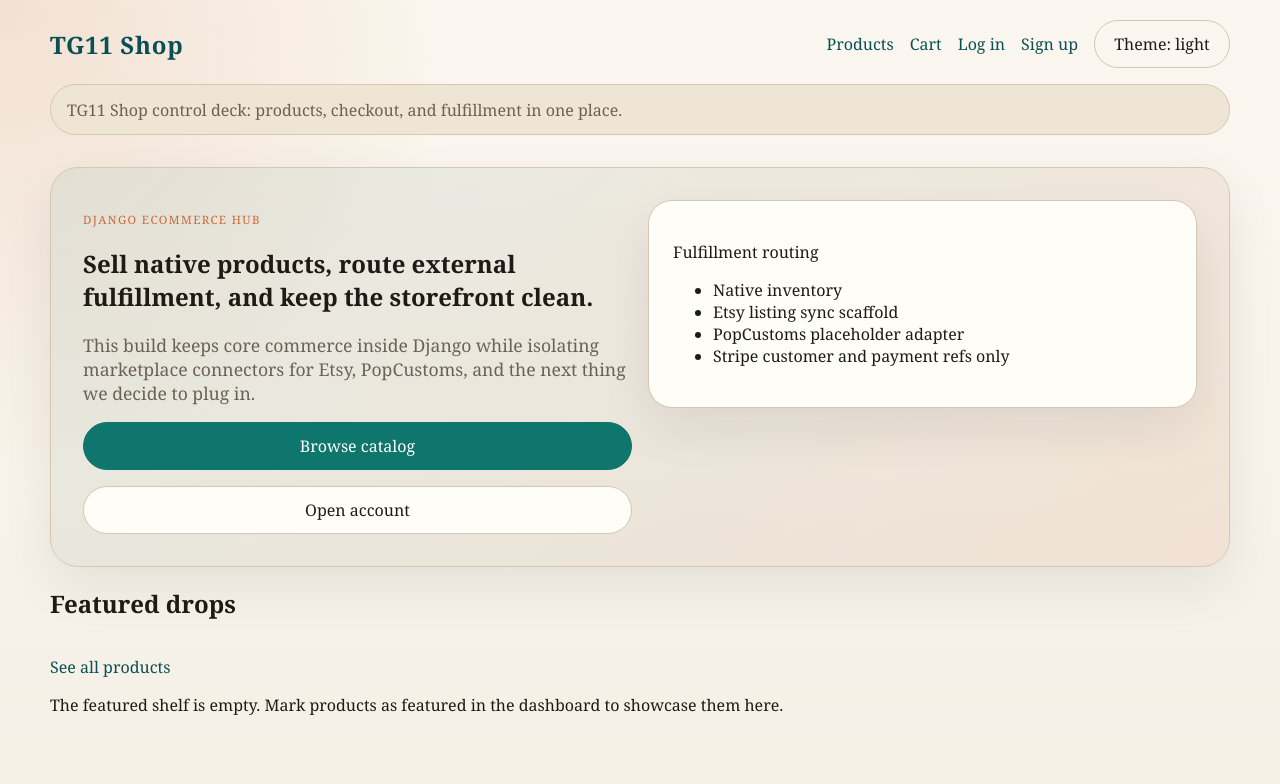
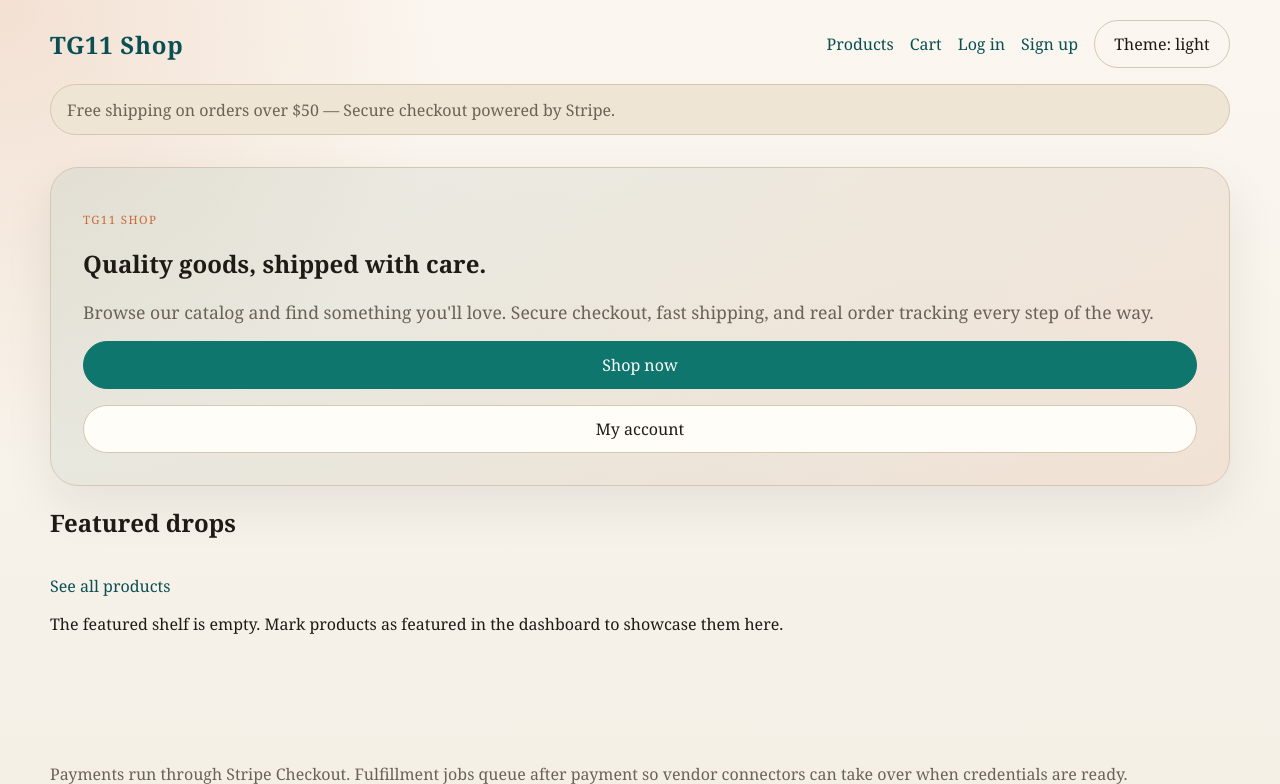
Before and after one commit to tg11-org/storefront, a Django app: page / in a window 1280 px wide. Shown: the top 784 px of the page. Run offline with Django 5.2, Linux system fonts and the light colour scheme; data that the repository does not hold is empty.

Commit message:
customer-facing copy: remove all dev jargon, clean up hero and product cards

```diff
--- a/templates/accounts/dashboard.html
+++ b/templates/accounts/dashboard.html
@@ -47,7 +47,7 @@
     {% for order in orders %}
       <article class="mini-card">
         <a href="{% url 'orders:detail' order.number %}">{{ order.number }}</a>
-        <p>{{ order.get_status_display }} ? Fulfilled via {{ order.fulfillment_label }}</p>
+        <p>{{ order.get_status_display }}</p>
       </article>
     {% empty %}
       <p>No orders yet.</p>
--- a/templates/base.html
+++ b/templates/base.html
@@ -46,7 +46,7 @@
           <button id="theme-toggle" type="button" class="button ghost theme-toggle" aria-label="Toggle color theme">Theme: light</button>
         </div>
       </div>
-      <div class="hero-ribbon">TG11 Shop control deck: products, checkout, and fulfillment in one place.</div>
+      <div class="hero-ribbon">Free shipping on orders over $50 &mdash; Secure checkout powered by Stripe.</div>
     </header>
 
     {% if messages %}
--- a/templates/cart/detail.html
+++ b/templates/cart/detail.html
@@ -16,7 +16,7 @@
       <article class="stack-card">
         <div>
           <h2>{{ item.product.name }}</h2>
-          <p>{{ item.variant.title }} · Fulfilled via {{ item.product.get_default_source_display }}</p>
+          <p>{{ item.variant.title }}</p>
 
           {% if item.quantity > item.variant.effective_max_order_quantity %}
             <p class="warning-text">⚠️ Quantity exceeds allowed maximum ({{ item.variant.effective_max_order_quantity }} max per order)</p>
--- a/templates/catalog/home.html
+++ b/templates/catalog/home.html
@@ -3,22 +3,13 @@
 {% block content %}
 <section class="hero-panel">
   <div>
-    <p class="eyebrow">Django ecommerce hub</p>
-    <h1>Sell native products, route external fulfillment, and keep the storefront clean.</h1>
-    <p class="lead">This build keeps core commerce inside Django while isolating marketplace connectors for Etsy, PopCustoms, and the next thing we decide to plug in.</p>
+    <p class="eyebrow">TG11 Shop</p>
+    <h1>Quality goods, shipped with care.</h1>
+    <p class="lead">Browse our catalog and find something you'll love. Secure checkout, fast shipping, and real order tracking every step of the way.</p>
     <div class="cta-row">
-      <a class="button primary" href="{% url 'catalog:product_list' %}">Browse catalog</a>
-      <a class="button" href="{% url 'accounts:dashboard' %}">Open account</a>
+      <a class="button primary" href="{% url 'catalog:product_list' %}">Shop now</a>
+      <a class="button" href="{% url 'accounts:dashboard' %}">My account</a>
     </div>
-  </div>
-  <div class="hero-card">
-    <p>Fulfillment routing</p>
-    <ul>
-      <li>Native inventory</li>
-      <li>Etsy listing sync scaffold</li>
-      <li>PopCustoms placeholder adapter</li>
-      <li>Stripe customer and payment refs only</li>
-    </ul>
   </div>
 </section>
 
@@ -29,7 +20,6 @@
 <div class="card-grid">
   {% for product in featured_products %}
     <article class="product-card">
-      <p class="pill">Fulfilled via {{ product.fulfillment_label }}</p>
       <h3><a href="{{ product.get_absolute_url }}">{{ product.name }}</a></h3>
       <p>{{ product.short_description|default:product.description|truncatechars:120 }}</p>
       <div class="card-meta">
--- a/templates/catalog/product_detail.html
+++ b/templates/catalog/product_detail.html
@@ -24,7 +24,6 @@
   </article>
 
   <article class="detail-card">
-    <p class="pill">Fulfilled via {{ object.fulfillment_label }}</p>
     <h1>{{ object.name }}</h1>
     <p class="lead">{{ object.short_description|default:object.description }}</p>
     <div class="prose">{{ object.description|linebreaks }}</div>
--- a/templates/catalog/product_list.html
+++ b/templates/catalog/product_list.html
@@ -6,12 +6,11 @@
     <p class="eyebrow">Catalog</p>
     <h1>Browse products</h1>
   </div>
-  <p>Native, Etsy-linked, and future connector-driven items all live behind one storefront.</p>
+  <p>Explore everything we carry. New items added regularly.</p>
 </section>
 <div class="card-grid">
   {% for product in object_list %}
     <article class="product-card">
-      <p class="pill">Fulfilled via {{ product.fulfillment_label }}</p>
       <h2><a href="{{ product.get_absolute_url }}">{{ product.name }}</a></h2>
       <p>{{ product.short_description|default:product.description|truncatechars:120 }}</p>
       <div class="card-meta">
--- a/templates/checkout/success.html
+++ b/templates/checkout/success.html
@@ -6,7 +6,6 @@
   <h1>Thanks, your order is in motion.</h1>
   {% if order %}
     <p>Order <strong>{{ order.number }}</strong> is currently <strong>{{ order.get_status_display }}</strong>.</p>
-    <p>Fulfillment source: <strong>{{ order.fulfillment_label }}</strong></p>
     <a class="button primary" href="{% url 'orders:detail' order.number %}">View order</a>
   {% else %}
     <p>Stripe redirected back successfully, but we could not resolve the order record from the session yet.</p>
--- a/templates/orders/order_detail.html
+++ b/templates/orders/order_detail.html
@@ -4,12 +4,12 @@
 <section class="stack-card">
   <p class="eyebrow">Order detail</p>
   <h1>{{ object.number }}</h1>
-  <p>{{ object.get_status_display }} ? Fulfilled via {{ object.fulfillment_label }}</p>
+  <p>{{ object.get_status_display }}</p>
   <div class="stack-list">
     {% for item in object.items.all %}
       <article class="mini-card">
         <strong>{{ item.title }}</strong>
-        <p>{{ item.quantity }} ? ${{ item.unit_price }} ? Source {{ item.get_source_display }}</p>
+        <p>Qty {{ item.quantity }} &nbsp;&middot;&nbsp; ${{ item.unit_price }} each</p>
       </article>
     {% endfor %}
   </div>
--- a/templates/orders/order_list.html
+++ b/templates/orders/order_list.html
@@ -12,7 +12,7 @@
     <article class="stack-card">
       <div>
         <h2><a href="{% url 'orders:detail' order.number %}">{{ order.number }}</a></h2>
-        <p>{{ order.get_status_display }} ? Fulfilled via {{ order.fulfillment_label }}</p>
+        <p>{{ order.get_status_display }}</p>
       </div>
       <strong>${{ order.grand_total }}</strong>
     </article>
```
